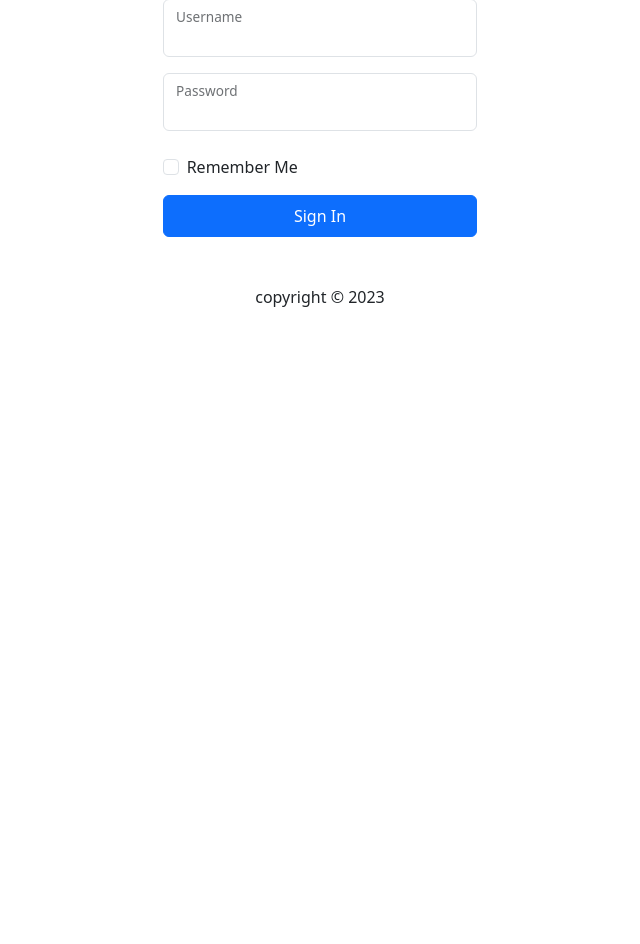
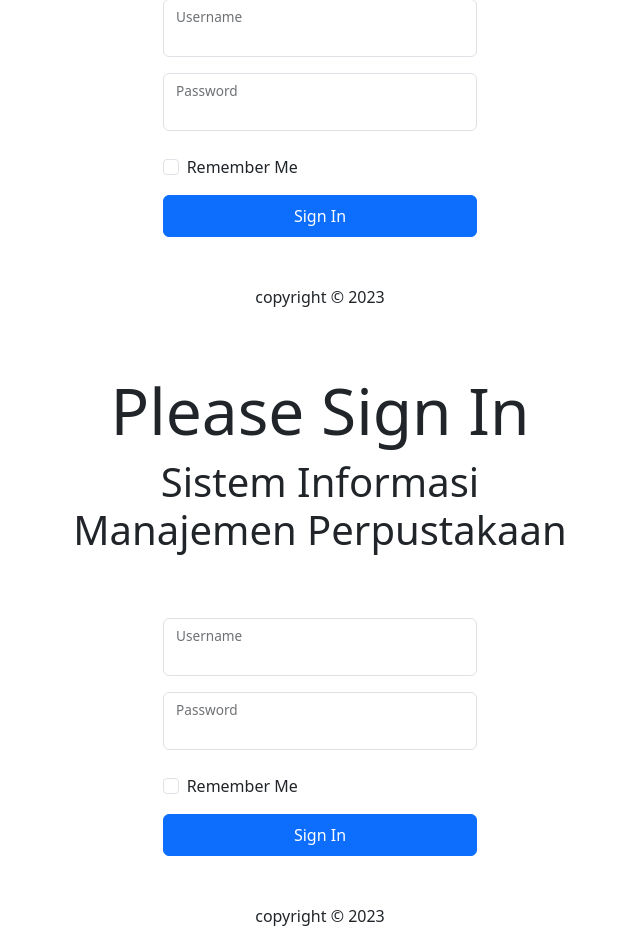
Before and after one commit to irvanshandika/Pelatihan-VSGA2023, a PHP site: page / in a window 1280 px wide. Shown: the part 294-1238 px from the top of the page, without its empty margins (320-960 px from the left). Before the commit the page ends 601 px from the top, so only its background shows below. Run offline with PHP 8.4, Linux system fonts and the light colour scheme.

Commit message:
Final project

```diff
--- a/FinalProject/index.php
+++ b/FinalProject/index.php
@@ -47,3 +47,52 @@
 </body>
 
 </html>
+<!DOCTYPE html>
+<html lang="en">
+
+<head>
+  <meta charset="UTF-8" />
+  <meta name="viewport" content="width=device-width, initial-scale=1.0" />
+  <title>Simperpus - Login</title>
+  <link href="https://cdn.jsdelivr.net/npm/bootstrap@5.3.0/dist/css/bootstrap.min.css" rel="stylesheet" integrity="sha384-9ndCyUaIbzAi2FUVXJi0CjmCapSmO7SnpJef0486qhLnuZ2cdeRhO02iuK6FUUVM" crossorigin="anonymous" />
+  <link rel="stylesheet" href="https://cdnjs.cloudflare.com/ajax/libs/font-awesome/6.4.0/css/all.min.css" integrity="sha512-iecdLmaskl7CVkqkXNQ/ZH/XLlvWZOJyj7Yy7tcenmpD1ypASozpmT/E0iPtmFIB46ZmdtAc9eNBvH0H/ZpiBw==" crossorigin="anonymous" referrerpolicy="no-referrer" />
+</head>
+
+<body>
+  <div class="container my-5">
+    <div class="row">
+      <div class="col-lg-6 offset-lg-3">
+        <h1 class="display-3 text-center">Please Sign In</h1>
+        <p class="display-6 text-center">Sistem Informasi Manajemen Perpustakaan</p>
+      </div>
+    </div>
+  </div>
+
+  <div class="row">
+    <div class="col-lg-4 offset-lg-4">
+      <form action="login-act.php" method="POST" class="mx-5">
+        <div class="form-floating mb-3">
+          <input type="text" class="form-control" id="user" name="user" />
+          <label for="user">Username</label>
+        </div>
+        <div class="form-floating mb-4">
+          <input type="password" class="form-control" name="pass" id="pass" />
+          <label for="pass">Password</label>
+        </div>
+        <div class="form-check text-start my-3">
+          <input type="checkbox" value="remember-me" class="form-check-input" id="flexCheckDefault" />
+          <label for="flexCheckDefault" class="form-check-label"> Remember Me </label>
+        </div>
+        <button type="submit" name="submit" value="submit" class="btn btn-primary w-100 py-2">Sign In</button>
+        <p class="mt-5 mb-3 text-center text-bpdy-secondary">
+          copyright &copy;
+          <?= date('Y') ?>
+        </p>
+      </form>
+    </div>
+  </div>
+  <script src="https://cdn.jsdelivr.net/npm/bootstrap@5.3.0/dist/js/bootstrap.bundle.min.js" integrity="sha384-geWF76RCwLtnZ8qwWowPQNguL3RmwHVBC9FhGdlKrxdiJJigb/j/68SIy3Te4Bkz" crossorigin="anonymous"></script>
+  <script src="./src/script/script.js"></script>
+</body>
+
+</html>
```
